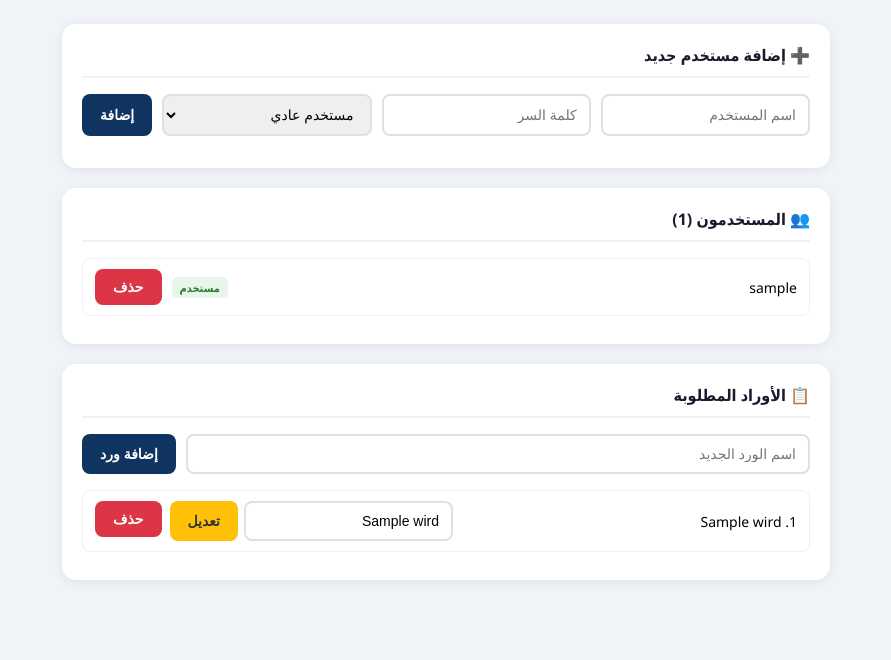
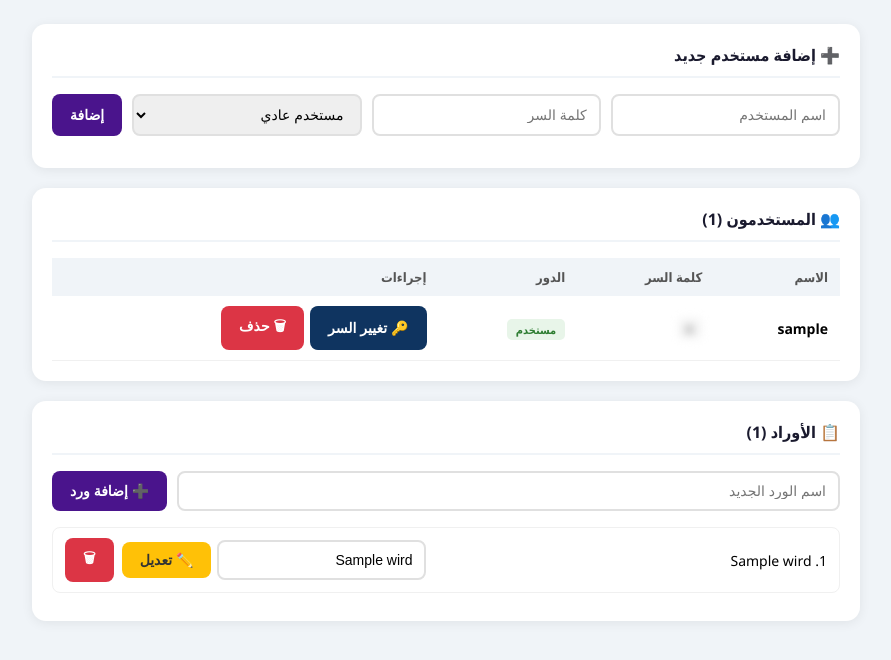
Before and after one commit to mohamed0919tantawy/wird-tracker, a Flask app: template templates/owner_dashboard.html in a window 1280 px wide. Shown: the part 56-716 px from the top of the page, without its empty margins (194-1085 px from the left). Run offline with Flask 3, Linux system fonts and the light colour scheme; the template is opened without the code that fills it: most values are stand-ins (such as "Sample title", 1, 10 or a date in 2020); parts of the project's set-up code (start-up, migrations or seed data) failed here and were passed over; some libraries are stand-ins or nearby versions.

Commit message:
Add files via upload

```diff
--- a/templates/owner_dashboard.html
+++ b/templates/owner_dashboard.html
@@ -10,39 +10,82 @@
   .header { background: linear-gradient(135deg, #4a148c, #1a1a2e); color: #fff; padding: 16px 24px; display: flex; align-items: center; justify-content: space-between; }
   .header h1 { font-size: 18px; }
   .header a { color: #ce93d8; font-size: 13px; text-decoration: none; }
-  .container { max-width: 800px; margin: 24px auto; padding: 0 16px; }
+  .container { max-width: 860px; margin: 24px auto; padding: 0 16px; }
   .card { background: #fff; border-radius: 14px; padding: 20px; margin-bottom: 20px; box-shadow: 0 2px 12px rgba(0,0,0,0.07); }
   .card h2 { font-size: 16px; color: #1a1a2e; margin-bottom: 16px; border-bottom: 2px solid #f0f4f8; padding-bottom: 10px; }
-  .form-row { display: flex; gap: 10px; flex-wrap: wrap; margin-bottom: 12px; }
-  input[type=text], input[type=password], select {
-    padding: 10px 12px; border: 2px solid #e0e0e0; border-radius: 8px;
-    font-size: 14px; flex: 1; min-width: 140px; direction: rtl;
-  }
-  input:focus, select:focus { outline: none; border-color: #4a148c; }
-  .btn { padding: 10px 18px; border: none; border-radius: 8px; font-size: 14px; font-weight: 600; cursor: pointer; transition: 0.2s; }
-  .btn-primary { background: #0f3460; color: #fff; }
-  .btn-primary:hover { background: #1a4a8a; }
-  .btn-danger  { background: #dc3545; color: #fff; }
-  .btn-danger:hover  { background: #b02a37; }
-  .btn-edit    { background: #ffc107; color: #333; }
-  .btn-edit:hover    { background: #e0a800; }
-  .list-item {
-    display: flex; align-items: center; justify-content: space-between;
-    padding: 10px 12px; border: 1px solid #f0f0f0; border-radius: 8px;
-    margin-bottom: 8px; gap: 10px; flex-wrap: wrap;
-  }
-  .item-name { flex: 1; font-size: 14px; }
-  .role-badge { font-size: 11px; padding: 3px 8px; border-radius: 5px; font-weight: 700; }
-  .role-admin { background: #e3f2fd; color: #1565c0; }
-  .role-user  { background: #e8f5e9; color: #2e7d32; }
   .flash { padding: 10px 14px; border-radius: 8px; margin-bottom: 14px; font-size: 14px; }
   .flash.success { background: #d4edda; color: #155724; }
   .flash.error   { background: #f8d7da; color: #721c24; }
-  .edit-form { display: flex; gap: 8px; flex-wrap: wrap; }
+  input[type=text], input[type=password], select { padding: 10px 12px; border: 2px solid #e0e0e0; border-radius: 8px; font-size: 14px; direction: rtl; }
+  input:focus, select:focus { outline: none; border-color: #4a148c; }
+  .form-row { display: flex; gap: 10px; flex-wrap: wrap; margin-bottom: 12px; }
+  .form-row input, .form-row select { flex: 1; min-width: 130px; }
+  .btn { padding: 10px 18px; border: none; border-radius: 8px; font-size: 14px; font-weight: 600; cursor: pointer; transition: 0.2s; white-space: nowrap; }
+  .btn-primary { background: #4a148c; color: #fff; }
+  .btn-primary:hover { background: #6a1cbc; }
+  .btn-danger  { background: #dc3545; color: #fff; }
+  .btn-danger:hover { background: #b02a37; }
+  .btn-edit    { background: #ffc107; color: #333; }
+  .btn-edit:hover { background: #e0a800; }
+  .btn-pw { background: #0f3460; color: #fff; }
+  .btn-pw:hover { background: #1a4a8a; }
+
+  /* جدول المستخدمين */
+  .users-table { width: 100%; border-collapse: collapse; font-size: 14px; }
+  .users-table th { background: #f0f4f8; padding: 10px 12px; text-align: right; font-size: 13px; color: #555; }
+  .users-table td { padding: 10px 12px; border-bottom: 1px solid #f0f0f0; vertical-align: middle; }
+  .users-table tr:hover { background: #fafafa; }
+  .role-badge { font-size: 11px; padding: 3px 9px; border-radius: 5px; font-weight: 700; }
+  .role-admin { background: #e3f2fd; color: #1565c0; }
+  .role-user  { background: #e8f5e9; color: #2e7d32; }
+
+  /* عرض كلمة السر */
+  .pw-cell { display: flex; align-items: center; gap: 8px; }
+  .pw-text { font-family: monospace; font-size: 13px; background: #f5f5f5; padding: 3px 8px; border-radius: 5px; letter-spacing: 1px; color: #333; }
+  .pw-hidden { filter: blur(4px); user-select: none; cursor: pointer; transition: filter 0.2s; }
+  .pw-hidden:hover { filter: none; }
+
+  /* Modal تغيير كلمة السر */
+  .modal-overlay { display: none; position: fixed; inset: 0; background: rgba(0,0,0,0.5); z-index: 100; align-items: center; justify-content: center; }
+  .modal-overlay.open { display: flex; }
+  .modal { background: #fff; border-radius: 16px; padding: 28px; width: 340px; max-width: 95vw; }
+  .modal h3 { font-size: 17px; color: #1a1a2e; margin-bottom: 6px; }
+  .modal .modal-username { font-size: 13px; color: #888; margin-bottom: 16px; }
+  .modal label { display: block; font-size: 13px; color: #555; margin-bottom: 5px; font-weight: 600; }
+  .modal input { width: 100%; padding: 10px 12px; border: 2px solid #e0e0e0; border-radius: 8px; font-size: 14px; margin-bottom: 16px; direction: ltr; }
+  .modal input:focus { outline: none; border-color: #4a148c; }
+  .modal-btns { display: flex; gap: 10px; }
+  .modal-btns button { flex: 1; padding: 11px; border-radius: 9px; font-size: 14px; font-weight: 700; cursor: pointer; border: none; }
+  .btn-confirm { background: #4a148c; color: #fff; }
+  .btn-cancel  { background: #f0f0f0; color: #555; }
+
+  /* الأوراد */
+  .wird-item { display: flex; align-items: center; justify-content: space-between; padding: 10px 12px; border: 1px solid #f0f0f0; border-radius: 8px; margin-bottom: 8px; gap: 10px; flex-wrap: wrap; }
+  .wird-item .wird-name { flex: 1; font-size: 14px; }
+  .edit-form { display: flex; gap: 8px; flex-wrap: wrap; align-items: center; }
   .edit-form input { min-width: 180px; }
 </style>
 </head>
 <body>
+
+<!-- Modal تغيير كلمة السر -->
+<div class="modal-overlay" id="pwModal">
+  <div class="modal">
+    <h3>🔑 تغيير كلمة السر</h3>
+    <p class="modal-username" id="modalUsername"></p>
+    <form method="POST">
+      <input type="hidden" name="action" value="reset_password">
+      <input type="hidden" name="user_id" id="modalUserId">
+      <label>كلمة السر الجديدة</label>
+      <input type="text" name="new_password" id="modalNewPw" required placeholder="اكتب كلمة السر الجديدة" minlength="4">
+      <div class="modal-btns">
+        <button type="submit" class="btn-confirm">حفظ</button>
+        <button type="button" class="btn-cancel" onclick="closeModal()">إلغاء</button>
+      </div>
+    </form>
+  </div>
+</div>
+
 <div class="header">
   <h1>👑 لوحة تحكم صاحب النظام</h1>
   <a href="/logout">خروج ↩</a>
@@ -60,7 +103,7 @@
       <input type="hidden" name="action" value="add_user">
       <div class="form-row">
         <input type="text" name="username" placeholder="اسم المستخدم" required>
-        <input type="password" name="password" placeholder="كلمة السر" required>
+        <input type="text" name="password" placeholder="كلمة السر" required>
         <select name="role">
           <option value="user">مستخدم عادي</option>
           <option value="admin">أدمن</option>
@@ -73,54 +116,102 @@
   <!-- قائمة المستخدمين -->
   <div class="card">
     <h2>👥 المستخدمون ({{ users|length }})</h2>
+    {% if users %}
+    <div style="overflow-x:auto;">
+      <table class="users-table">
+        <thead>
+          <tr>
+            <th>الاسم</th>
+            <th>كلمة السر</th>
+            <th>الدور</th>
+            <th>إجراءات</th>
+          </tr>
+        </thead>
+        <tbody>
           {% for user in users %}
-    <div class="list-item">
-      <span class="item-name">{{ user.username }}</span>
+          <tr>
+            <td><strong>{{ user.username }}</strong></td>
+            <td>
+              <div class="pw-cell">
+                <span class="pw-text pw-hidden" onclick="this.classList.toggle('pw-hidden')"
+                      title="اضغط لإظهار كلمة السر">
+                  {{ user.plain_password if user.plain_password else '——' }}
+                </span>
+              </div>
+            </td>
+            <td>
               <span class="role-badge {{ 'role-admin' if user.role == 'admin' else 'role-user' }}">
                 {{ 'أدمن' if user.role == 'admin' else 'مستخدم' }}
               </span>
-      <form method="POST" onsubmit="return confirm('تأكد إنك عايز تمسح {{ user.username }}؟')">
+            </td>
+            <td>
+              <div style="display:flex;gap:6px;flex-wrap:wrap;">
+                <button class="btn btn-pw"
+                        onclick="openModal({{ user.id }}, '{{ user.username }}', '{{ user.plain_password }}')">
+                  🔑 تغيير السر
+                </button>
+                <form method="POST" onsubmit="return confirm('حذف {{ user.username }}؟')">
                   <input type="hidden" name="action" value="delete_user">
                   <input type="hidden" name="user_id" value="{{ user.id }}">
-        <button type="submit" class="btn btn-danger">حذف</button>
+                  <button type="submit" class="btn btn-danger">🗑 حذف</button>
                 </form>
               </div>
+            </td>
+          </tr>
           {% endfor %}
-    {% if not users %}
+        </tbody>
+      </table>
+    </div>
+    {% else %}
       <p style="text-align:center;color:#888;padding:20px;">مفيش مستخدمين لسه</p>
     {% endif %}
   </div>
 
   <!-- الأوراد -->
   <div class="card">
-    <h2>📋 الأوراد المطلوبة</h2>
+    <h2>📋 الأوراد ({{ wirds|length }})</h2>
     <form method="POST" style="margin-bottom:16px;">
       <input type="hidden" name="action" value="add_wird">
       <div class="form-row">
-        <input type="text" name="wird_name" placeholder="اسم الورد الجديد">
-        <button type="submit" class="btn btn-primary">إضافة ورد</button>
+        <input type="text" name="wird_name" placeholder="اسم الورد الجديد" style="flex:1;">
+        <button type="submit" class="btn btn-primary">➕ إضافة ورد</button>
       </div>
     </form>
-
     {% for wird in wirds %}
-    <div class="list-item">
-      <span class="item-name">{{ loop.index }}. {{ wird.name }}</span>
+    <div class="wird-item">
+      <span class="wird-name">{{ loop.index }}. {{ wird.name }}</span>
       <div class="edit-form">
-        <form method="POST" style="display:flex;gap:6px;flex-wrap:wrap;">
+        <form method="POST" style="display:flex;gap:6px;flex-wrap:wrap;align-items:center;">
           <input type="hidden" name="action" value="edit_wird">
           <input type="hidden" name="wird_id" value="{{ wird.id }}">
           <input type="text" name="wird_name" value="{{ wird.name }}" style="min-width:180px;">
-          <button type="submit" class="btn btn-edit">تعديل</button>
+          <button type="submit" class="btn btn-edit">✏️ تعديل</button>
         </form>
-        <form method="POST" onsubmit="return confirm('مسح الورد ده؟')">
+        <form method="POST" onsubmit="return confirm('حذف الورد؟')">
           <input type="hidden" name="action" value="delete_wird">
           <input type="hidden" name="wird_id" value="{{ wird.id }}">
-          <button type="submit" class="btn btn-danger">حذف</button>
+          <button type="submit" class="btn btn-danger">🗑</button>
         </form>
       </div>
     </div>
     {% endfor %}
   </div>
+
 </div>
+
+<script>
+function openModal(uid, uname, pw) {
+  document.getElementById('modalUserId').value   = uid;
+  document.getElementById('modalUsername').textContent = 'المستخدم: ' + uname;
+  document.getElementById('modalNewPw').value    = pw || '';
+  document.getElementById('pwModal').classList.add('open');
+}
+function closeModal() {
+  document.getElementById('pwModal').classList.remove('open');
+}
+document.getElementById('pwModal').addEventListener('click', function(e) {
+  if (e.target === this) closeModal();
+});
+</script>
 </body>
 </html>
```
Also changed, not shown: templates/login.html (+9 -64 lines), templates/user_dashboard.html (+85 -116 lines). Lines whose indentation alone changed are shown as unchanged.
